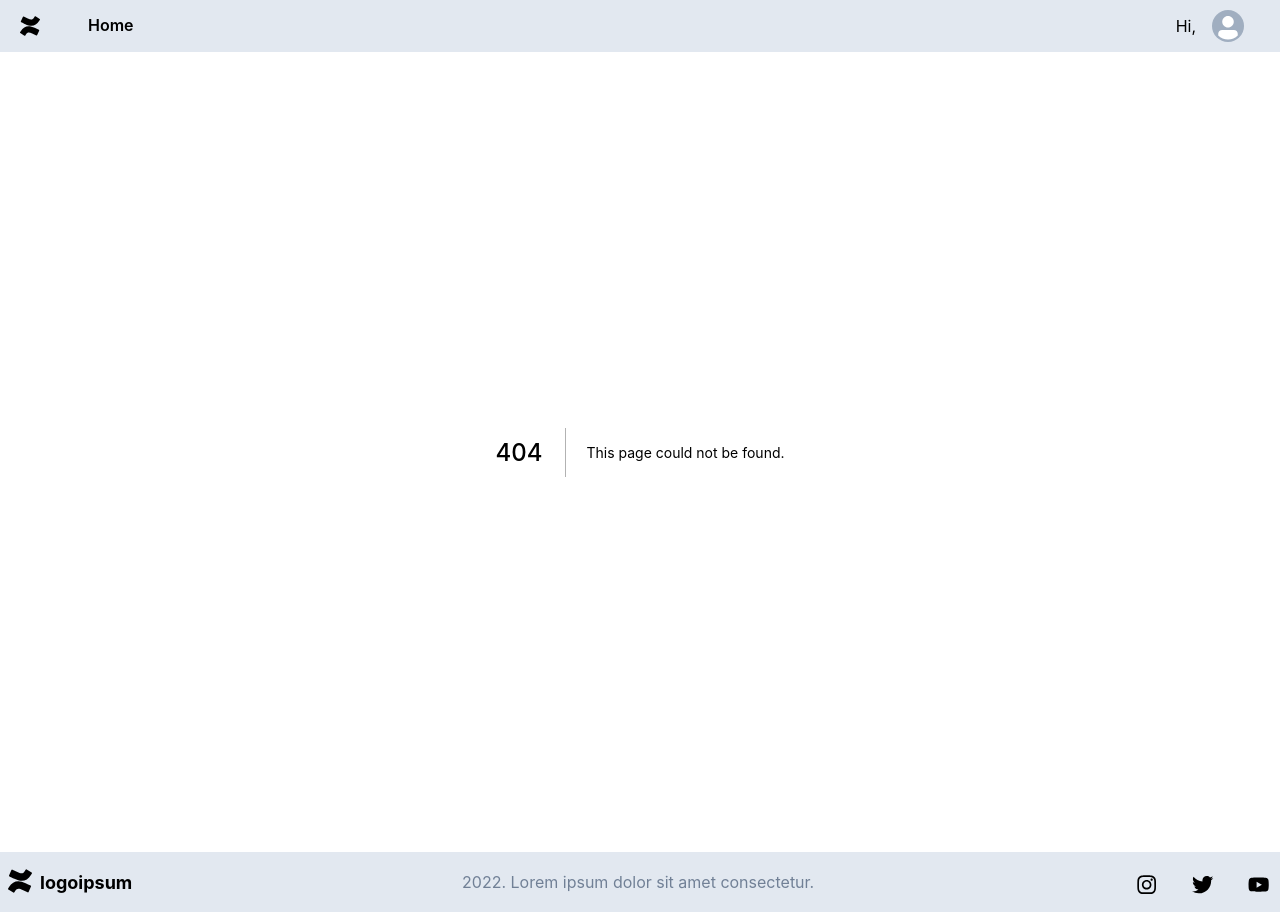
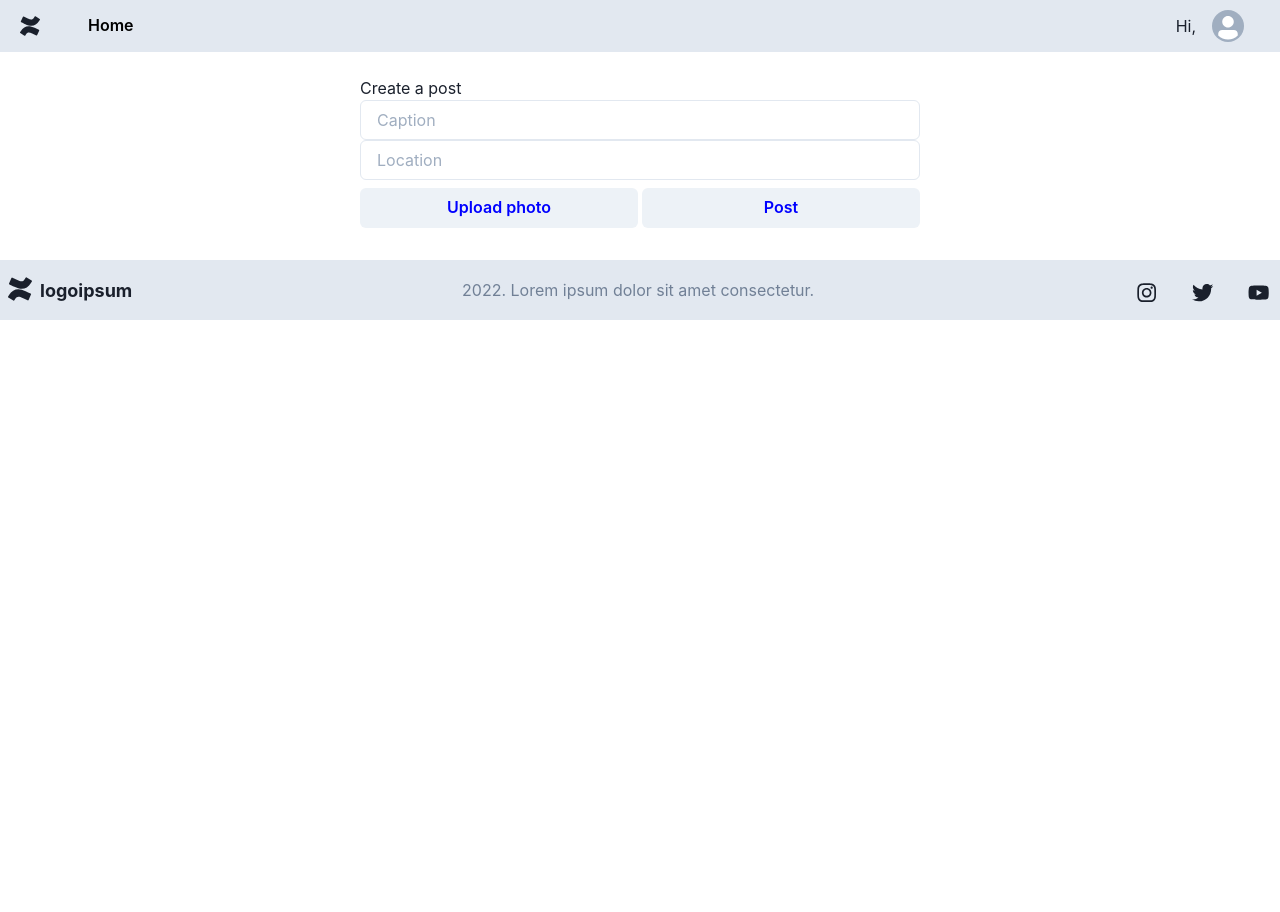
Before and after one commit to akimajid/Individual-Project-Next, a Next.js app: page /upload in a window 1280 px wide. Before the commit this address had no page. After the commit the page ends 800 px from the top, so only its background shows below. Built offline with nearby package versions, Linux system fonts and the light colour scheme.

Commit message:
feat: create new post

```diff
--- a/src/component/Navbar.jsx
+++ b/src/component/Navbar.jsx
@@ -62,7 +62,7 @@ const NavBarItem = () => {
             </MenuButton>
             <MenuList>
               <MenuItem onClick={() => router.push("/profile")}>Profile</MenuItem>
-              <MenuItem>Create post</MenuItem>
+              <MenuItem onClick={() => router.push("/upload")}>Create post</MenuItem>
               <MenuItem onClick={logoutBtnHandler}>Log Out</MenuItem>
             </MenuList>
           </Menu>
--- a/src/component/PostUploader.jsx
+++ b/src/component/PostUploader.jsx
@@ -1,8 +1,12 @@
 import { Box, Button, Input, Flex, Text, useToast } from "@chakra-ui/react";
 import { useFormik } from "formik";
 import { useState, useRef } from "react";
+import { useSelector } from "react-redux";
+import api from "../lib/api"
 
 const PostUploader = () => {
+  const authSelector = useSelector((state) => state.auth)
+
   const toast = useToast();
 
   const formik = useFormik({
@@ -37,8 +41,8 @@ const PostUploader = () => {
 
     formData.append("caption", caption);
     formData.append("location", location);
-    formData.append("user_id", userSelector.id);
-    formData.append("image_url", selectedFile);
+    formData.append("user_id", authSelector.id);
+    formData.append("post_image_file", selectedFile);
 
     try {
       await api.post("/posts", formData);
--- /dev/null
+++ b/src/pages/upload/index.jsx
@@ -0,0 +1,13 @@
+import { Center } from "@chakra-ui/react"
+import PostUploader from "../../component/PostUploader"
+
+
+const UploadPage = () => {
+    return (
+        <Center>
+            <PostUploader />
+        </Center>
+    )
+}
+
+export default UploadPage
```
Also changed, not shown: src/pages/posts/[id].jsx (+9 -2 lines).
